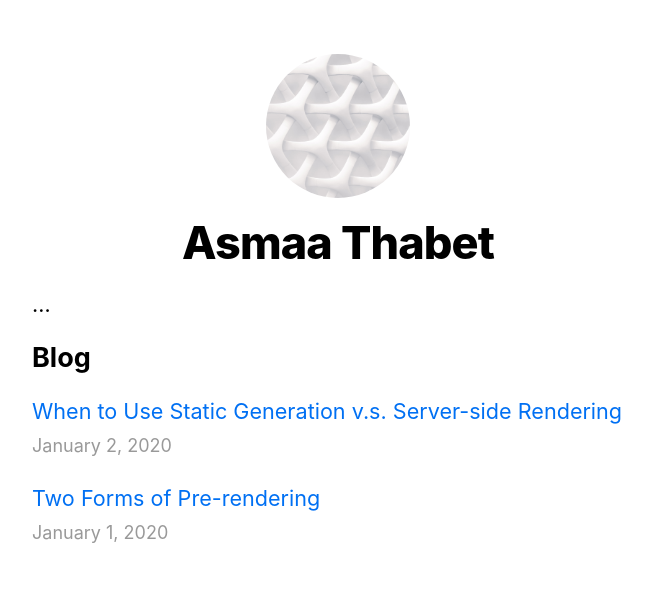
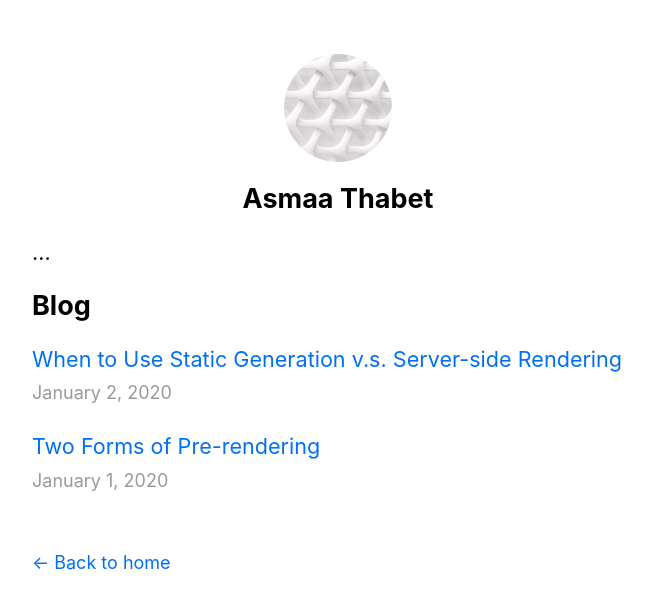
Before and after one commit to Asmaathabet/blog, a Next.js app: page / in a window 1280 px wide. Shown: the top 608 px of the page, without its empty margins (302-954 px from the left). Built offline with nearby package versions, Linux system fonts and the light colour scheme.

Commit message:
deploy app on vercel

```diff
--- a/pages/index.js
+++ b/pages/index.js
@@ -1,5 +1,5 @@
 import Head from 'next/head'
-import Layout, { siteTitle } from '../components/layout'
+import Layout, { siteTitle } from '../components/Layout'
 import utilStyles from '../styles/utils.module.css'
 import { getSortedPostsData } from '../lib/posts'
 import Link from 'next/link'
@@ -17,7 +17,7 @@ export async function getStaticProps() {
 
 export default function Home({allPostsData}) {
   return (
-    <Layout home>
+    <Layout>
       <Head>
         <title>{siteTitle}</title>
       </Head>
```
